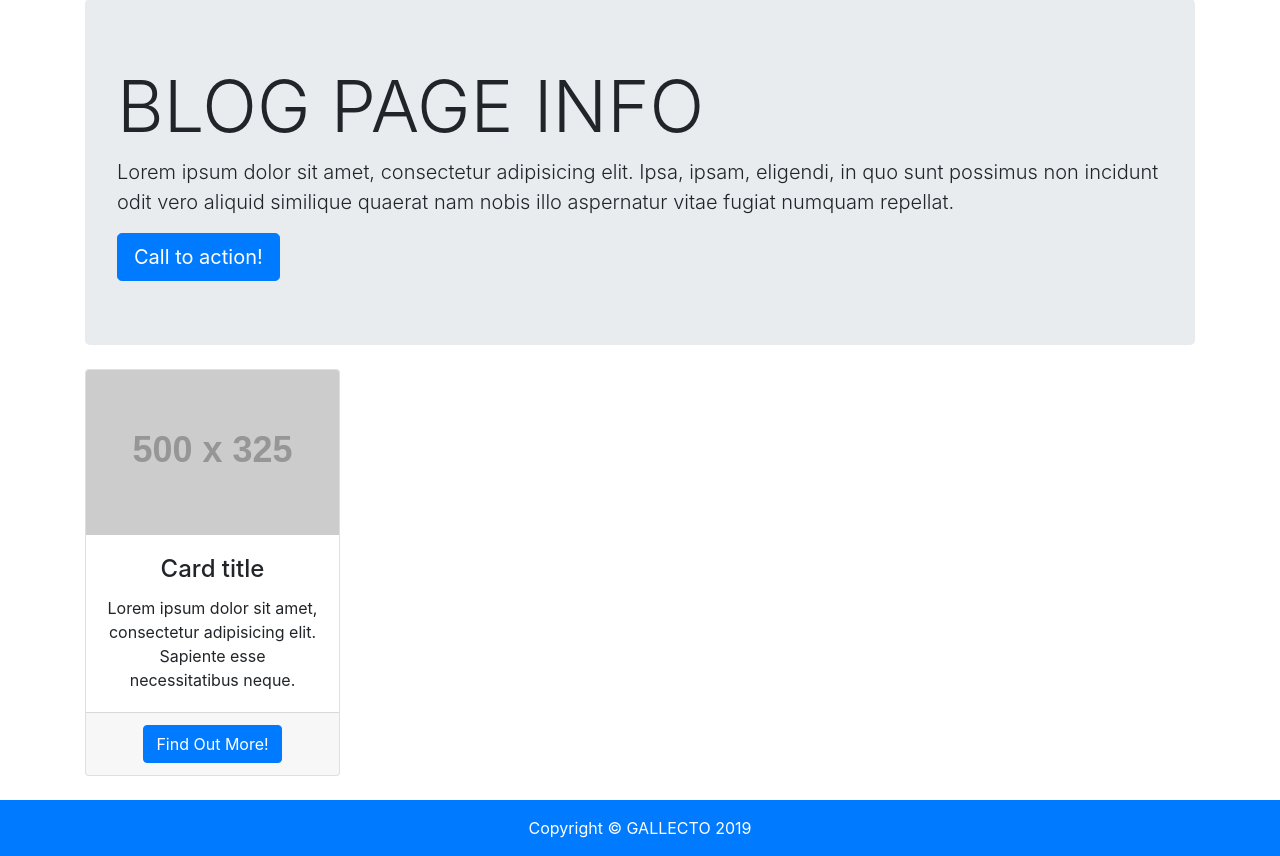
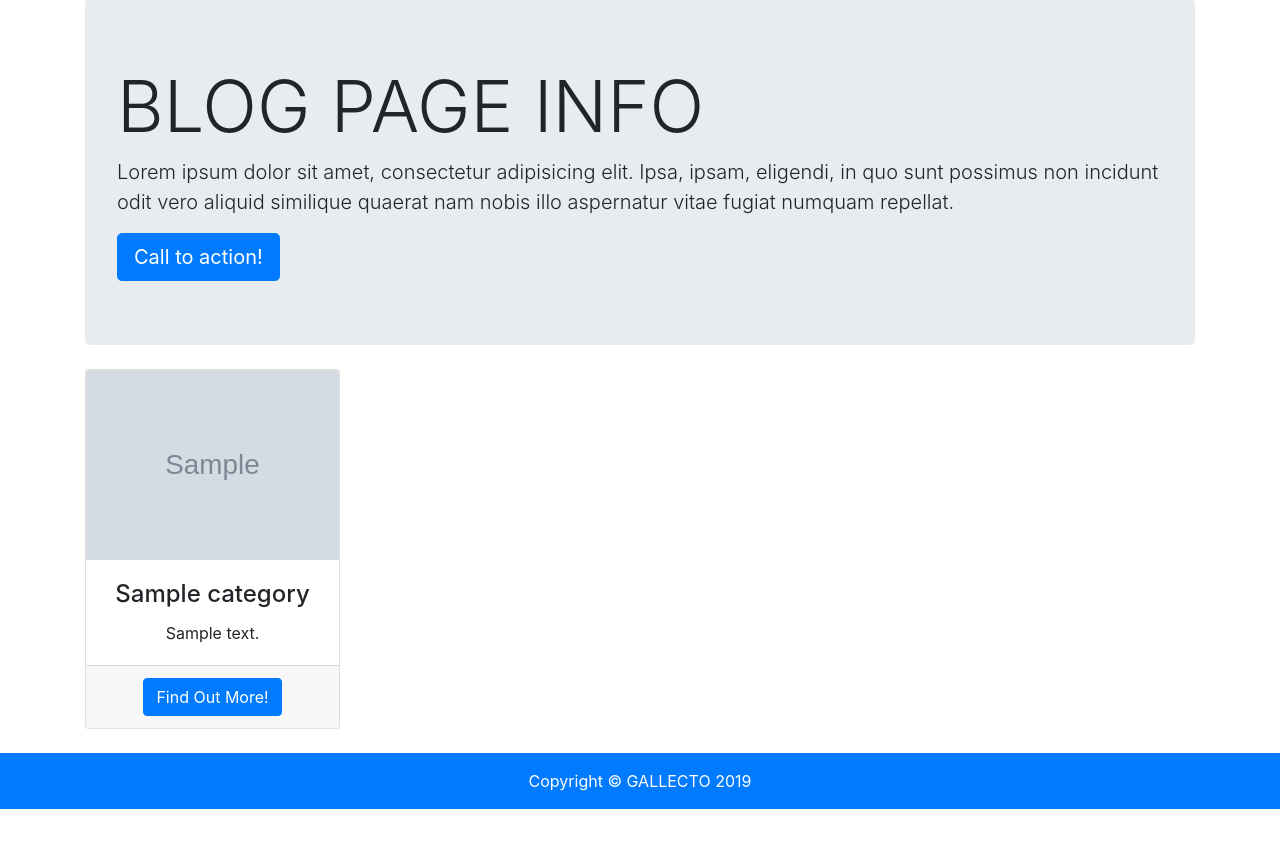
Before and after one commit to suyinchenga/blogForTest, a Django app: page /blog/ in a window 1280 px wide. Shown: the part 81-937 px from the top of the page. After the commit the page ends 890 px from the top, so only its background shows below. Run offline with Django 3.2, Linux system fonts and the light colour scheme; tables that the repository leaves empty hold one stand-in row (values such as "Sample post"); grey boxes marked "Sample" are stand-in pictures; grey boxes labelled with a size stand in for pictures from a placeholder-image service; some libraries are stand-ins or nearby versions.

Commit message:
Showing categoies on the front-end blog page

```diff
--- a/gallecto/blog/views.py
+++ b/gallecto/blog/views.py
@@ -1,8 +1,12 @@
 from django.shortcuts import render
+from .models import *
 
 # Create your views here.
 def blog_page(request):
 	context = {}
 	context["title"] = "BLOG PAGE"
 	context["name"] = "BLOG PAGE INFO"
+
+	data = Category.objects.filter()
+	context["categories"] = data
 	return render(request, "blog.html", context)
--- a/gallecto/templates/blog.html
+++ b/gallecto/templates/blog.html
@@ -22,19 +22,21 @@
 
     <!-- Page Features -->
     <div class="row text-center">
-
+      {% for category in categories %}
       <div class="col-lg-3 col-md-6 mb-4">
         <div class="card h-100">
-          <img class="card-img-top" src="http://placehold.it/500x325" alt="">
+          <!-- <img class="card-img-top" src="http://placehold.it/500x325" alt=""> -->
+          <img class="card-img-top" src="/media/{{category.thumbnail}}" alt="">
           <div class="card-body">
-            <h4 class="card-title">Card title</h4>
-            <p class="card-text">Lorem ipsum dolor sit amet, consectetur adipisicing elit. Sapiente esse necessitatibus neque.</p>
+            <h4 class="card-title">{{category.title}}</h4>
+            <p class="card-text">{{category.shortDescription}}</p>
           </div>
           <div class="card-footer">
             <a href="#" class="btn btn-primary">Find Out More!</a>
           </div>
         </div>
       </div>
+      {% endfor %}
     </div>
     <!-- /.row -->
 
```
